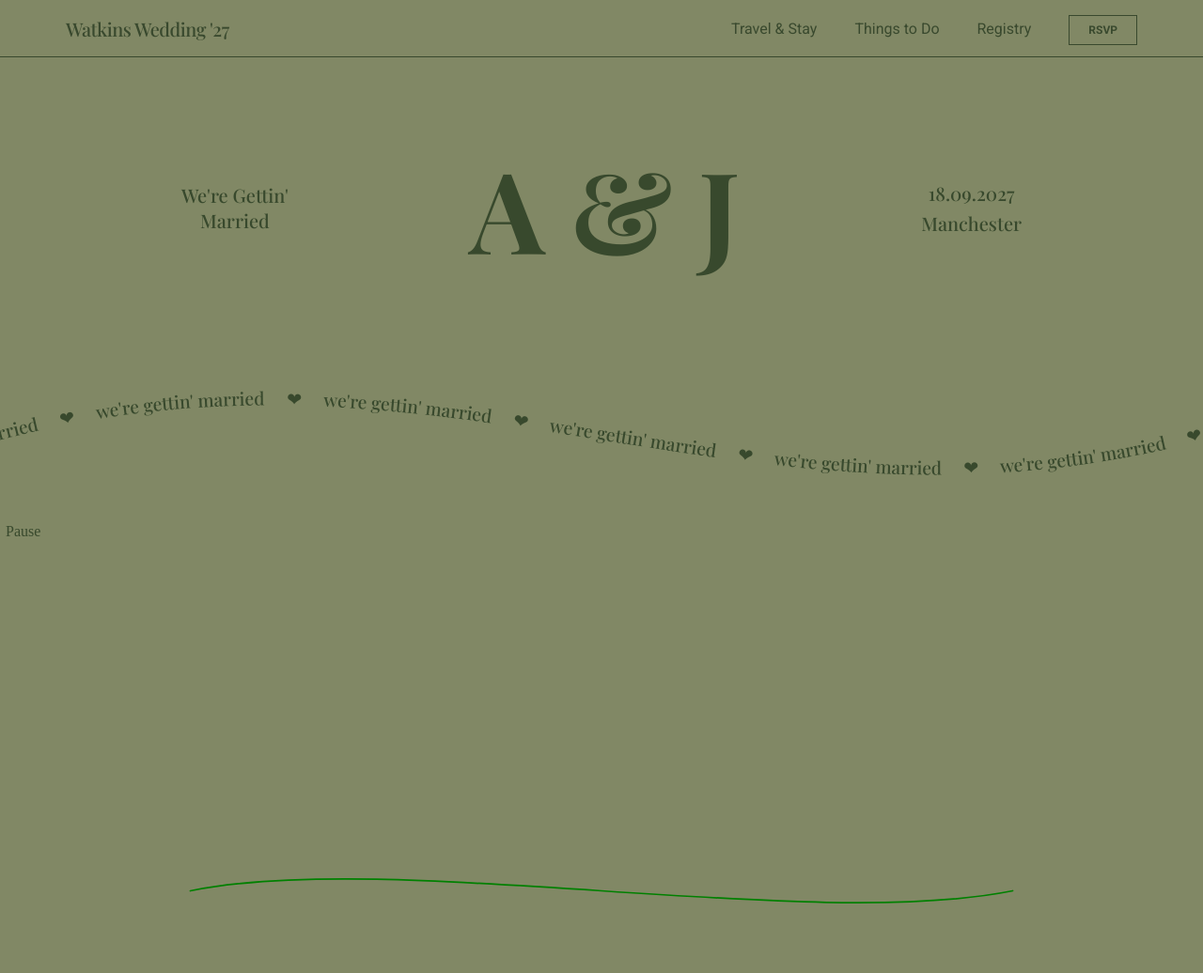
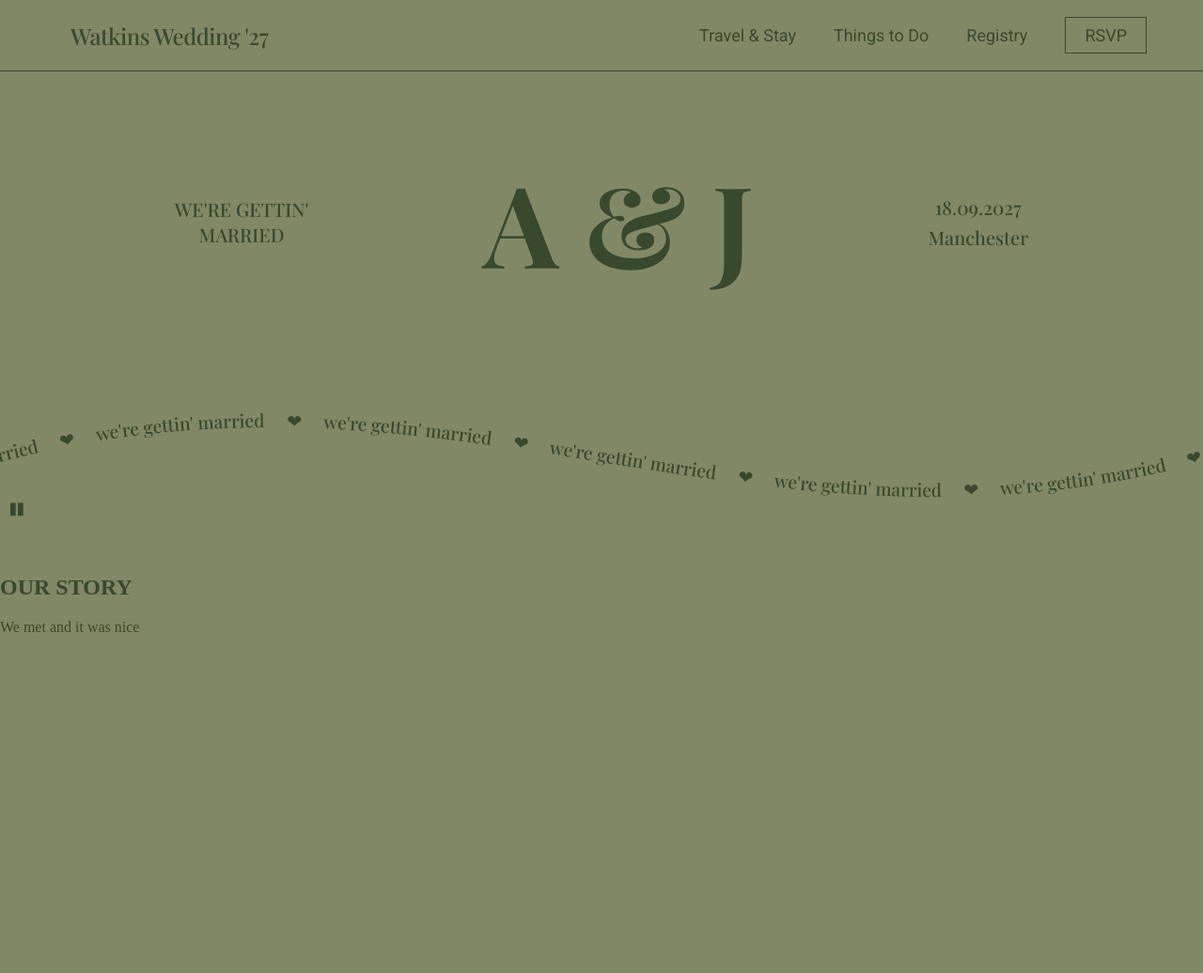
Before and after one commit to Pur3-MAlice/pur3-malice.github.io, a website: page index.html in a window 1280 px wide. Shown: the whole page at 94% size. After the commit the page ends 876 px from the top, so only its background shows below. Drawn offline with nearby package versions, Linux system fonts and the light colour scheme; animation ran at ten frames a second; a web font is replaced by a local one.

Commit message:
adds icons to pause button, minor css changes and starts our-story section

```diff
--- a/index.html
+++ b/index.html
@@ -1,4 +1,4 @@
-<!DOCTYPE html>
+<!doctype html>
 <html lang="en">
   <head>
     <meta charset="UTF-8" />
@@ -6,27 +6,35 @@
     <meta http-equiv="X-UA-Compatible" content="ie=edge" />
     <link rel="stylesheet" href="tailwind.css" />
     <link rel="stylesheet" href="style.css" />
-<link rel="preconnect" href="https://fonts.gstatic.com" crossorigin>
-<link href="https://fonts.googleapis.com/css2?family=Playfair+Display:ital,wght@0,400..900;1,400..900&family=Roboto:ital,wght@0,100..900;1,100..900&display=swap" rel="stylesheet">
+    <link rel="preconnect" href="https://fonts.gstatic.com" crossorigin />
+    <link
+      href="https://fonts.googleapis.com/css2?family=Playfair+Display:ital,wght@0,400..900;1,400..900&family=Roboto:ital,wght@0,100..900;1,100..900&display=swap"
+      rel="stylesheet"
+    />
+    <link
+      rel="stylesheet"
+      href="https://maxcdn.bootstrapcdn.com/font-awesome/4.3.0/css/font-awesome.min.css"
+    />
     <title>Watkins Wedding</title>
   </head>
+
   <body>
     <header class="header">
       <div class="bottom-bar">
-        <div class="bottom-bar__content">
-          <span class="logo__text">Watkins Wedding '27</span>
+        <div class="bottom-bar-content">
+          <span class="logo-text">Watkins Wedding '27</span>
           <nav class="nav">
-            <ul class="nav__list">
-              <li class="nav__item">
-                <a class="nav__link" href="#">Travel & Stay</a>
+            <ul class="nav-list">
+              <li class="nav-item">
+                <a class="nav-link" href="#">Travel & Stay</a>
               </li>
-              <li class="nav__item">
-                <a class="nav__link" href="#">Things to Do</a>
+              <li class="nav-item">
+                <a class="nav-link" href="#">Things to Do</a>
               </li>
-              <li class="nav__item">
-                <a class="nav__link" href="#">Registry</a>
+              <li class="nav-item">
+                <a class="nav-link" href="#">Registry</a>
               </li>
-              <li class="nav__item">
+              <li class="nav-item">
                 <a class="btn" href="#">RSVP</a>
               </li>
             </ul>
@@ -42,17 +50,18 @@
 
     <div class="main-body">
       <section class="main-body-intro">
-        <div class="heading-intro">
+        <div class="banner-intro">
           <h1>A & J</h1>
-          <p>We're Gettin' <br /> Married</p>
+          <p>WE'RE GETTIN'<br />MARRIED</p>
           <div>
             <p>18.09.2027</p>
             <p>Manchester</p>
           </div>
         </div>
       </section>
-      <section>
-       <div class="travelling-svg svg-text">
+
+      <section class="travelling-section">
+        <div class="travelling-svg-01 svg-text">
           <svg
             xmlns="http://www.w3.org/2000/svg"
             viewBox="0 0 800 120"
@@ -66,35 +75,36 @@
                 fill="none"
               />
             </defs>
-          <text fill="#38492d" font-family="Playfair Display, sans-serif" font-weight="500" font-size="12px">
-            <textPath class="repeatText" id="tp" xlink:href="#path"></textPath>
+            <text
+              fill="#38492d"
+              font-family="Playfair Display, sans-serif"
+              font-weight="500"
+              font-size="12px"
+            >
+              <textPath
+                class="repeatText"
+                id="tp"
+                xlink:href="#path"
+              ></textPath>
             </text>
           </svg>
-      </div>
-      <button id="pauseBtn">Pause</button>
-    </div>
-          <div>
-        <svg
-        width="100%"
-        height="100"
-        viewBox="0 0 1000 200"
-        style="overflow: visible"
-      >
-        <g id="wrapper">
-          <path
-            d="M0,100 C250,50 750,150 1000,100"
-            fill="none"
-            stroke="green"
-            stroke-width="2"
-            stroke-linecap="round"
-          />
-        </g>
-      </svg>
+          <button id="pauseBtn">
+            <i class="fa fa-pause" aria-hidden="true"></i>
+          </button>
         </div>
       </section>
-  </body>
+
+      <section class="our-story-section">
+        <div>
+          <h2>OUR STORY</h2>
+          <p>We met and it was nice</p>
+        </div>
+      </section>
+    </div>
+
     <footer>
       <script src="https://cdnjs.cloudflare.com/ajax/libs/gsap/3.12.2/gsap.min.js"></script>
       <script src="script.js"></script>
     </footer>
+  </body>
 </html>
--- a/script.js
+++ b/script.js
@@ -22,10 +22,10 @@ let paused = false;
 btn.addEventListener("click", () => {
     if (!paused) {
         tl.pause();
-        btn.textContent = "Resume";
+        btn.innerHTML = '<i class="fa fa-play" aria-hidden="true"></i>';
     } else {
         tl.resume();
-        btn.textContent = "Pause";
+        btn.innerHTML = '<i class="fa fa-pause" aria-hidden="true"></i>';
     }
     paused = !paused;
 });
@@ -35,7 +35,7 @@ btn.addEventListener("click", () => {
 ///nav bar
 const navEl = document.querySelector('.nav');
 const hamburgerEl = document.querySelector('.hamburger');
-const navItemEls = document.querySelectorAll('.nav__item');
+const navItemEls = document.querySelectorAll('.nav-item');
 
 hamburgerEl.addEventListener('click', () => {
   navEl.classList.toggle('nav--open');
--- a/style.css
+++ b/style.css
@@ -1,21 +1,7 @@
-/* .roboto-<uniquifier> {
-  font-family: "Roboto", sans-serif;
-  font-optical-sizing: auto;
-  font-weight: <weight>;
-  font-style: normal;
-  font-variation-settings:
-    "wdth" 100;
+/* Universal styles */
+* {
+  box-sizing: border-box;
 }
-
-
-.playfair-display-<uniquifier> {
-  font-family: "Playfair Display", serif;
-  font-optical-sizing: auto;
-  font-weight: <weight>;
-  font-style: normal;
-} */
-
-/* Universal styles */
 
 :root {
   --pale-oak: #e4ccaa;
@@ -30,10 +16,6 @@
   --jet-black: #0a2d33;
 }
 
-* {
-  box-sizing: border-box;
-}
-
 body {
   background-color: var(--palm-leaf);
   color: var(--olive-leaf);
@@ -42,75 +24,11 @@ body {
   overflow-x: hidden;
 }
 
-/* Main body styles */
+/* Header styles*/
 
-div.main-body {
-  padding: 0;
-  margin: 0;
-  height: 100vh;
-}
-
-section.main-body-intro {
-  display: flex;
-  width: 100vw;
-}
-
-div.heading-intro {
-  display: flex;
-  flex-direction: row;
-  align-items: center;
-  justify-content: space-evenly;
-  row-gap: 20px;
-  width: 100%;
-  height: 40vh;
-  font-family: "Playfair Display", serif;
-  color: var(--olive-leaf);
-  font-size: 20px;
-  font-weight: 500;
-}
-
-.heading-intro h1 {
-  font-size: 120px;
-  font-weight: 700;
-  order: 2;
-  cursor: default;
-}
-
-.heading-intro p {
-  margin: 0;
-  text-align: center;
-  order: 1;
-}
-
-.heading-intro div {
-  display: flex;
-  flex-direction: column;
-  align-items: center;
-  row-gap: 5px;
-  order: 3;
-}
-
-
-/* Moving text svg */
-div.travelling-svg {
-  width: 100%;
-  height: 100%;
-  display: block;
-  object-fit: cover;
-}
-
-svg {
-  width: 100vw;
-  height: 175px;
-  display: block;
-   z-index: 2;
-  }
-
-
-/* navbar  */
-
-ul {
+ul.nav-list {
   list-style: none;
+  font-size: 18px;
 }
 
 a {
@@ -125,10 +43,9 @@ button {
   color: inherit;
 }
 
-/* NORMAL STYLES */
 .header {
   width: 100%;
-  border-bottom: #39492e 1px solid;
+  border-bottom: var(--olive-leaf) 1px solid;
 }
 
 .icon {
@@ -140,10 +57,9 @@ button {
   background-color: transparent;
 }
 
-.bottom-bar__content {
-  min-height: 60px;
-  max-width: 1200px;
-  padding: 0 30px;
+.bottom-bar-content {
+  min-height: 75px;
+  padding: 0 60px 0 75px;
   margin: 0 auto;
   display: flex;
   justify-content: space-between;
@@ -157,12 +73,12 @@ button {
   align-items: center;
 }
 
-.logo__img {
+.logo-img {
   height: 30px;
 }
 
-.logo__text {
-  font-size: 20px;
+.logo-text {
+  font-size: 24px;
   color: #39492e;
   font-weight: 500;
   font-family: "Playfair Display", serif;
@@ -174,22 +90,22 @@ button {
   font-family: "Roboto", sans-serif;
 }
 
-.nav__list {
+.nav-list {
   display: flex;
   column-gap: 40px;
 }
 
-.nav__item {
+.nav-item {
   color: #39492e;
 }
 
-.nav__link {
+.nav-link {
   color: #39492e;
   transition: all 0.2s;
 }
 
-.nav__link:hover,
-.nav__link:focus {
+.nav-link:hover,
+.nav-link:focus {
   color: #81291c;
 }
 
@@ -197,13 +113,10 @@ button {
   padding: 8px 20px;
   border: #39492e 1px solid;
   text-transform: uppercase;
-  font-size: 12px;
-  font-weight: 700;
+  font-size: 18px;
   cursor: pointer;
   transition: all 0.2s;
   color: #39492e;
-  /* color: #39492e;
-  color: #818866; */
 }
 
 .btn:hover {
@@ -222,6 +135,69 @@ button {
   margin: 5px 0;
   opacity: 0.8;
   transition: all 0.3s ease-in-out;
+}
+
+/* Main body styles */
+
+div.main-body {
+  padding: 0;
+  margin: 0;
+  height: 100vh;
+}
+
+section.main-body-intro {
+  display: flex;
+  width: 100vw;
+}
+
+div.banner-intro {
+  display: flex;
+  flex-direction: row;
+  align-items: center;
+  justify-content: space-evenly;
+  row-gap: 20px;
+  width: 100%;
+  height: 40vh;
+  font-family: "Playfair Display", serif;
+  color: var(--olive-leaf);
+  font-size: 20px;
+  font-weight: 500;
+}
+
+.banner-intro h1 {
+  font-size: 120px;
+  font-weight: 700;
+  order: 2;
+  cursor: default;
+}
+
+.banner-intro p {
+  margin: 0;
+  text-align: center;
+  order: 1;
+}
+
+.banner-intro div {
+  display: flex;
+  flex-direction: column;
+  align-items: center;
+  row-gap: 5px;
+  order: 3;
+}
+
+/* Moving text svg */
+div.travelling-svg-01 {
+  width: 100%;
+  height: 100%;
+  display: block;
+  object-fit: cover;
+  position: relative;
+}
+
+button#pauseBtn {
+  position: absolute;
+  top: 70%;
+  left: 5px;
 }
 
 /* For JS */
@@ -252,13 +228,13 @@ button {
     padding: 10px 0 25px;
   }
 
-  .nav__list {
+  .nav-list {
     flex-direction: column;
     align-items: center;
     row-gap: 20px;
   }
 
-  .nav__link {
+  .nav-link {
     font-size: 14px;
   }
 
```
Also changed, not shown: README.md. Lines whose indentation alone changed are shown as unchanged.
